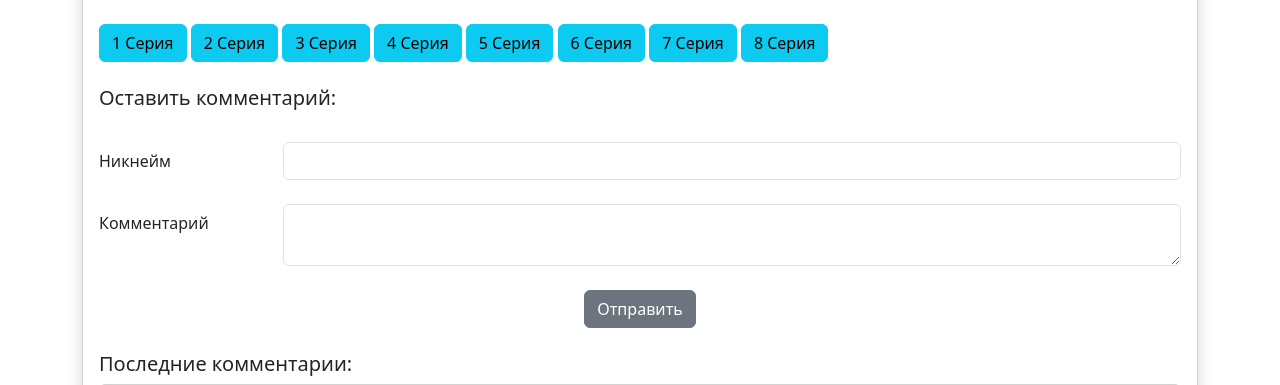
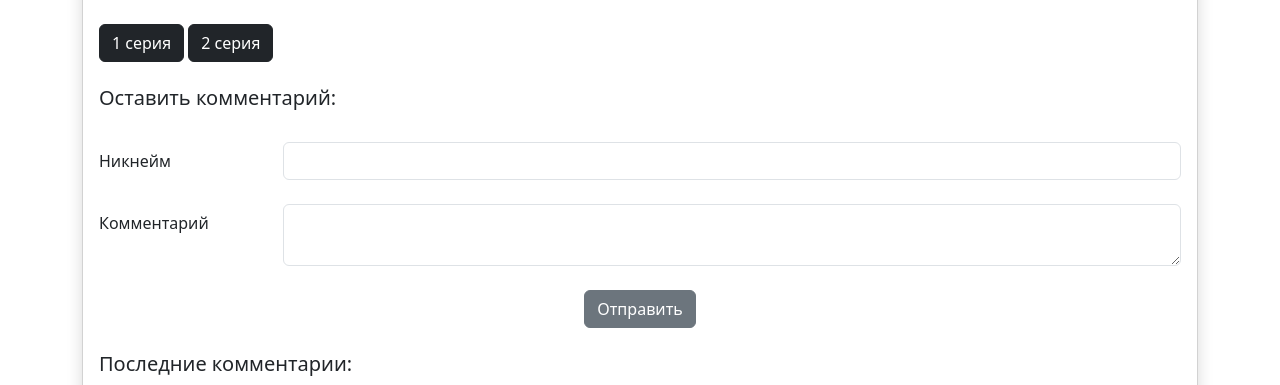
Before and after one commit to swcasimiro/cinema, a Django app: template app/templates/cinema/movie.html in a window 1280 px wide; the page is wider, and only the part inside the window is pictured. Shown: the part 837-1222 px from the top of that part. Run offline with Django 5.2, Linux system fonts and the light colour scheme; data comes from the database, SQL or seed files in the repository; tables that the repository leaves empty hold one stand-in row (values such as "Sample post"); the template is opened without the code that fills it: values that come from a table or form of the project are taken from there, most other values are stand-ins (such as "Sample title", 1, 10 or a date in 2020).

Commit message:
fix cinema/views.py

```diff
--- a/app/cinema/models.py
+++ b/app/cinema/models.py
@@ -81,7 +81,7 @@ class Video(models.Model):
     )
     title = models.CharField(
         'Номер серии.',
-        max_length=100,
+        max_length=8,
         help_text='format - № серия'
     )
     file = models.FileField(
@@ -98,7 +98,6 @@ class Video(models.Model):
     slug = models.SlugField(
         help_text='Заполнится автоматически',
         max_length=255,
-        unique=True,
         db_index=True,
         verbose_name="URL"
     )
--- a/app/cinema/views.py
+++ b/app/cinema/views.py
@@ -43,11 +43,13 @@ def movie(request, slug, slug_video):
 
     # video model + category models detail
     video = Video.objects.select_related('cat').get(slug=slug_video)
-    cat = get_object_or_404(Category, slug=slug)
+    category = get_object_or_404(Category, slug=slug)
+    video_list = Video.objects.select_related('cat').filter(cat=category)
 
     data = {
         'video': video,
-        'cat': cat,
+        'video_list': video_list,
+        'cat': category,
         'kinopoisk': response.json()['ratingKinopoisk'],  # получаем рейтинг кинопоиска
         'imdb': response.json()['ratingImdb'],  # получаем рейтин Imdb
     }
--- a/app/templates/cinema/movie.html
+++ b/app/templates/cinema/movie.html
@@ -40,14 +40,10 @@
 
 <br>
     <br>
-<button type="button" class="btn btn-info">1 Серия</button>
-<button type="button" class="btn btn-info">2 Серия</button>
-<button type="button" class="btn btn-info">3 Серия</button>
-<button type="button" class="btn btn-info">4 Серия</button>
-<button type="button" class="btn btn-info">5 Серия</button>
-<button type="button" class="btn btn-info">6 Серия</button>
-<button type="button" class="btn btn-info">7 Серия</button>
-<button type="button" class="btn btn-info">8 Серия</button>
+
+{% for el in video_list %}
+    <a type="button" href="/movie/{{ el.cat.slug }}/{{ el.slug }}" class="btn btn-dark">{{ el.title }}</a>
+{% endfor %}
 
     <br>
     <br>
@@ -57,7 +53,7 @@
   <div class="form-group row">
     <label class="col-sm-2 col-form-label">Никнейм</label>
     <div class="col-sm-10">
-      <input type="password" class="form-control"  placeholder="">
+      <input class="form-control">
     </div>
   </div>
     <br>
@@ -73,6 +69,7 @@
     </center>
 </form>
 <h5>Последние комментарии:</h5>
+      <br>
 <div class="card">
   <div class="card-header">
     username
```
Also changed, not shown: app/cinema/admin.py (+9 -2 lines), app/cinema/migrations/0008_alter_video_slug.py (added), app/cinema/migrations/0009_alter_video_title.py (added), app/db.sqlite3, 1 other file.
